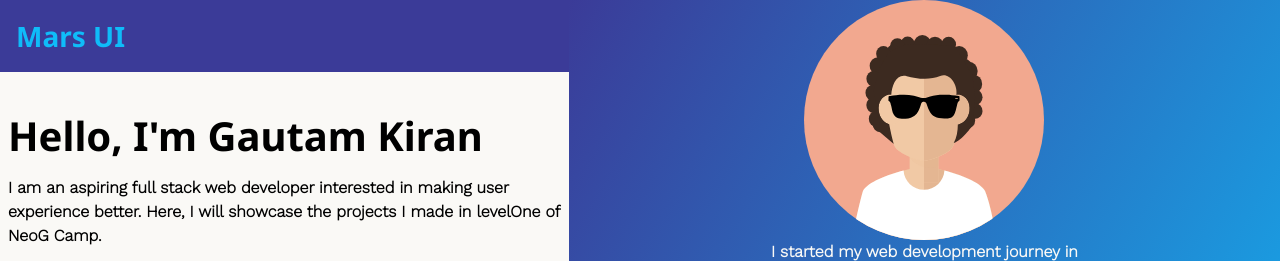
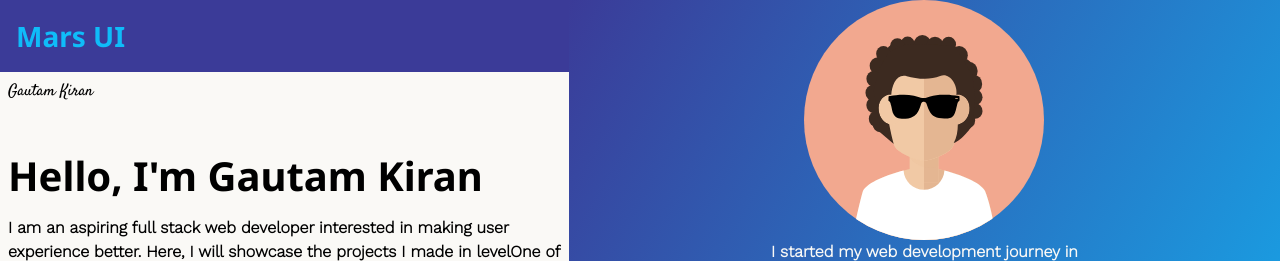
Before and after one commit to Gautam2305/Mars_UI, a plain HTML site: page index.html in a window 1280 px wide. Shown: the top 261 px of the page. Drawn offline with nearby package versions, Linux system fonts and the light colour scheme; files whose address does not match are found by name.

Commit message:
update: minor changes in landing

```diff
--- a/index.html
+++ b/index.html
@@ -11,6 +11,7 @@
 <body>
     <aside>
         <div class="land-heading">Mars UI</div>
+        <p class="name-para">Gautam Kiran</p>
         <h1 class="land-intro">Hello, I'm Gautam Kiran</h1>
         <h4 class="land-text">I am an aspiring full stack web developer interested in making user experience better.
             Here, I will showcase the projects I made in levelOne of NeoG Camp.
--- a/stylesheets/Components/landing.css
+++ b/stylesheets/Components/landing.css
@@ -7,6 +7,11 @@ body{
     grid-template-columns: 0.80fr 1fr;
 }
 /* sidebar */
+.name-para{
+    font-family: var(--st-special-text);
+    padding: 0.5rem;
+    margin: auto;
+}
 .land-heading{
     background-color: var(--st-secondary-one);
     color: var(--st-primary-one);
@@ -55,6 +60,9 @@ aside{
     border: 3px solid var(--st-secondary-two);
     color: var(--st-secondary-two);
 }
+.docu-btn:hover{
+    box-shadow: 0px 0px 10px var(--st-secondary-two);
+}
 
 /* main */
 main{
```
